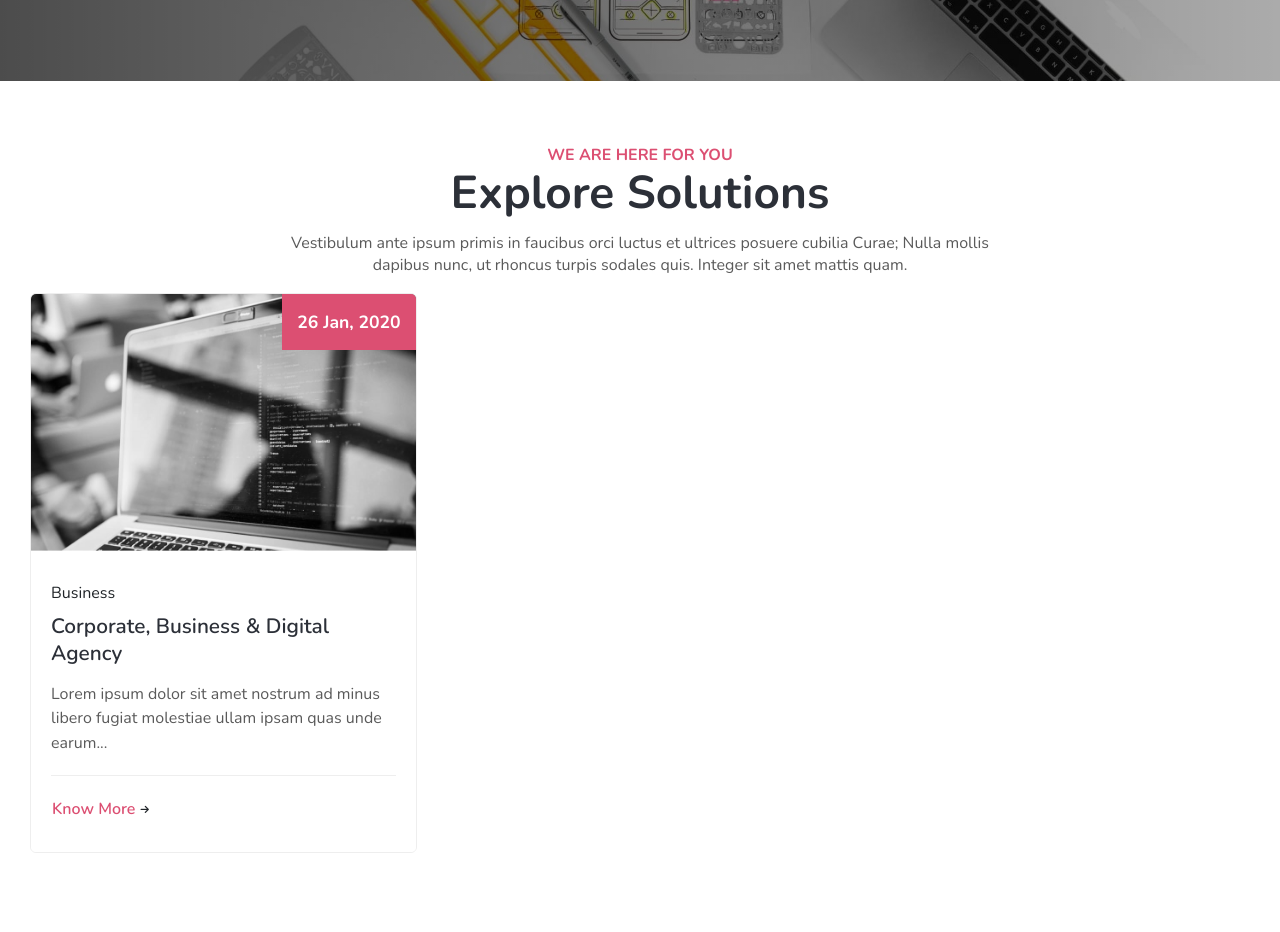
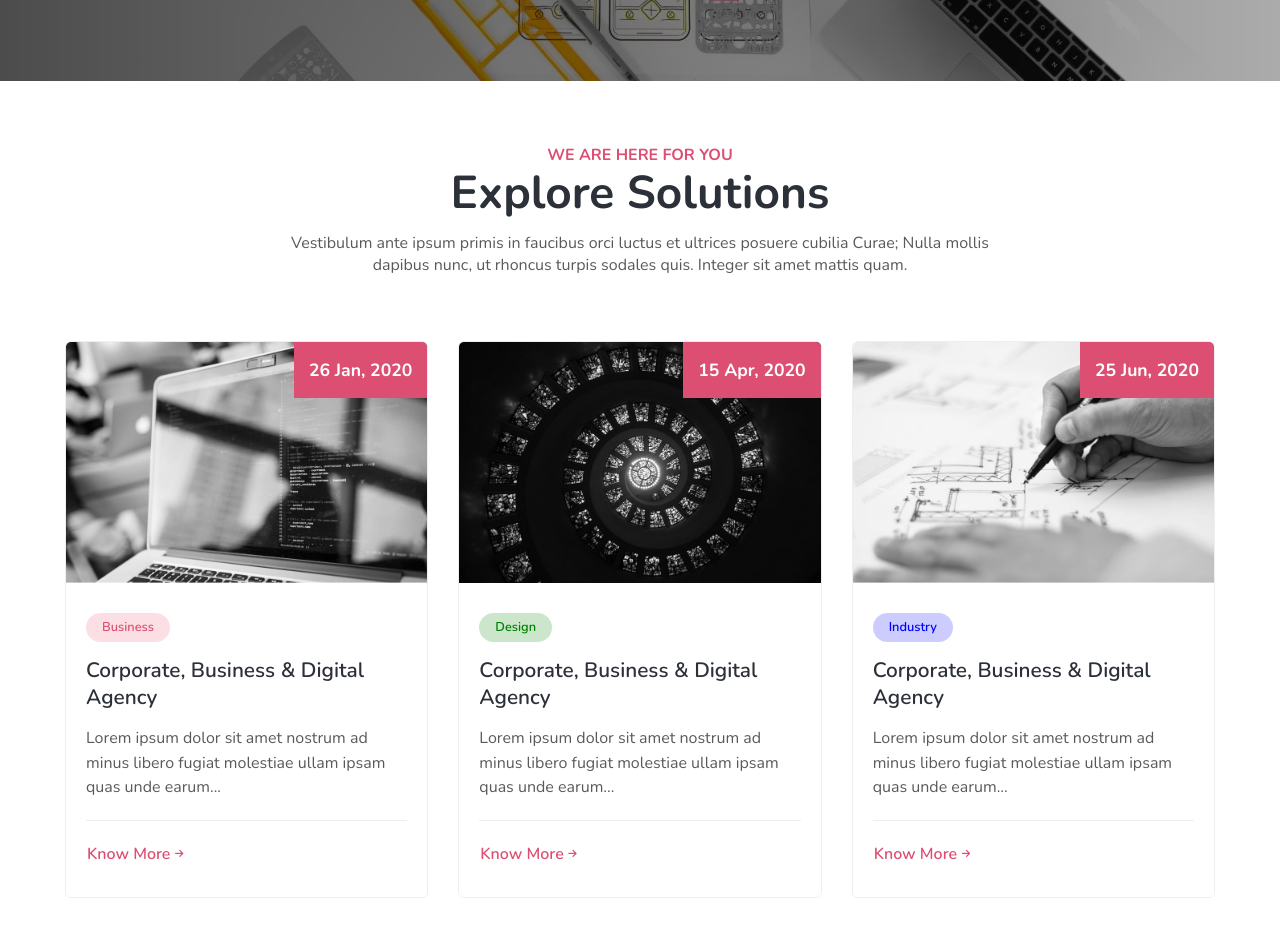
Before and after one commit to huypham0808/BC50_CapStone-Project_MASTERWORK, a plain HTML site: page index.html in a window 1280 px wide. Shown: the part 700-1632 px from the top of the page. Drawn offline with nearby package versions, Linux system fonts and the light colour scheme; a script that the page names is missing.

Commit message:
counter and introduce by minhchau

```diff
--- a/css/style.css
+++ b/css/style.css
@@ -25,6 +25,44 @@
     font-size: 1rem;
     line-height: 22.5px;
     font-weight: 400;
+}
+/* CONTAINER  */
+@media (min-width: 576px){
+    .container{
+        max-width: 100%;
+    padding-right: 30px;
+    padding-left: 30px;
+    margin-right: auto;
+    margin-left: auto;
+    }
+}
+@media (min-width: 768px){
+    .container {
+        max-width: 100%;
+        padding-right: 25px;
+        padding-left: 25px;
+        margin-right: auto;
+        margin-left: auto;
+    }}
+@media (min-width: 992px){
+    .container {
+        max-width: 100%;
+        padding-right: 25px;
+        padding-left: 25px;
+        margin-right: auto;
+        margin-left: auto;
+    }}
+@media (min-width: 1200px){
+.container {
+    max-width: 100%;
+    padding-right: 25px;
+    padding-left: 25px;
+    margin-right: auto;
+    margin-left: auto;
+}}
+@media (min-width: 1280px)  {
+    .container{
+    max-width: 1200px;}
 }
 
 /* <!-- 1.HEADER --> */
@@ -78,10 +116,7 @@
     margin-bottom: 0;
 }
 
-@media (min-width: 1280px)  {
-    .container{
-    max-width: 1200px;}
-}
+
 @media (max-width: 992px){
     .counter__content .counter__item h5 {
     font-size: 1.1rem;
@@ -97,6 +132,7 @@
     font-size: 2.5rem;
     line-height: 50px;
 }}
+
 /* <!-- 6.INTRODUCE --> */
 .introduce{
     position: relative;
@@ -143,15 +179,7 @@
     line-height: 24.5px;
 }
 
-@media (min-width: 576px){
-    .container{
-        max-width: 100%;
-    padding-right: 30px;
-    padding-left: 30px;
-    margin-right: auto;
-    margin-left: auto;
-    }
-}
+
  @media (max-width: 800px){
 
 .introduce__text a.btn{
@@ -229,6 +257,9 @@
     margin-bottom: 0;
 
 }
+.solution__item:hover h4 a{
+    color: #dc4f72;
+}
 .solution__text h4 a{
     font-size: 1.3rem;
     line-height: 27px;
@@ -246,16 +277,11 @@
     padding-bottom: 20px;
     margin-bottom: 20px;
 }
-.solution__item:hover  i{
-    transform: translateX(3px);
-    transition: all 0.3 ease-in;
+.solution__item:hover  span{
+    right: -16px;
+    transition: 0.3s ease-in;
 }
-.solution__text  i{
-    transform: translateX(0);
-    font-size: 60%;
-    vertical-align: middle;
-    transition: all 0.3 ease-in;
-}
+
 .solution__text a.btn__text{
     padding: 0;
     color: #dc4f72;
@@ -265,7 +291,58 @@
     display: inline-block;
     font-size: 1rem;
     font-weight: 600;
+    position: relative;
 }
+.solution__text  span{
+    font-size: 60%;
+    vertical-align: middle;
+    padding-left: 0px;
+    position: absolute;
+    right: -13px;
+    top: 7.5px;
+    transition: all 0.3 ease-in;
+}
+.solution__text  label{
+    padding: 5px 16px;
+    display: inline-block;
+    border-radius: 25px;
+    font-size: 0.8rem;
+    font-weight: 600;
+    margin-bottom: 15px;
+
+}
+.solution__text  label.red{
+    color: #dc4f72;
+    background: rgba(238, 97, 120, 0.2);
+}
+.solution__text  label.green{
+    color: #008000;
+    background: rgba(0, 128, 0, 0.2);
+}
+.solution__text  label.blue{
+    color: #0000ff;
+    background: rgba(0, 0, 255, 0.2);
+}
+
+@media (max-width: 800px){
+.solution__content h3 {
+    font-size: 2.5rem;
+    line-height: 50px;
+}}
+@media (max-width: 667px){
+    .solution__content h3 {
+        font-size: 2rem ;
+        line-height: 42px;
+    }}
+    @media (max-width: 768px){
+.solution__text h4 a {
+    font-size: 1.25rem;
+    line-height: 25px;
+}}
+@media (max-width: 568px){
+    .solution__text  p {
+       margin-top: 12px;
+    }}
 /* <!-- 8.QUESTION & ANSWER --> */
 
 
--- a/index.html
+++ b/index.html
@@ -88,32 +88,68 @@
                 <div class="title">
                     <h6>WE ARE HERE FOR YOU</h6>
                     <h3>Explore Solutions</h3>
-                    <p>Vestibulum ante ipsum primis in faucibus orci luctus et ultrices posuere cubilia Curae; Nulla mollis dapibus nunc, ut rhoncus turpis sodales quis. Integer sit amet mattis quam.</p>
+                    <p class="my-3">Vestibulum ante ipsum primis in faucibus orci luctus et ultrices posuere cubilia Curae; Nulla mollis dapibus nunc, ut rhoncus turpis sodales quis. Integer sit amet mattis quam.</p>
                 </div>
             </div>
             <div class="solution__grip">
             <div class="row">
-                <div class="col">
+                <div class="col-lg-4 col-md-6 mt-5">
                     <div class="solution__item">
                         <a href="#">
                             <img src="./images/b1.jpg" alt="b1">
                             <p class="date">26 Jan, 2020</p>
                         </a>
                         <div class="solution__text">
-                            <label>Business</label>
+                            <label class="red">Business</label>
                             <h4>
                                 <a href="#">Corporate, Business & Digital Agency</a>
                             </h4>
                             <p>Lorem ipsum dolor sit amet nostrum ad minus libero fugiat molestiae ullam ipsam quas unde earum...</p>
-                            <a href="#" class="btn btn__text">Know More </a>
-                                <i class="fa fa-arrow-right"></i>
-
+                            <a href="#" class="btn btn__text">Know More
+                                <span class="fa fa-arrow-right"></span>
+                            </a>
                         </div>
 
                     </div>
                 </div>
-                <div class="col"></div>
-                <div class="col"></div>
+                <div class="col-lg-4 col-md-6 mt-5">
+                     <div class="solution__item">
+                        <a href="#">
+                            <img src="./images/b7.jpg" alt="b1">
+                            <p class="date">15 Apr, 2020</p>
+                        </a>
+                        <div class="solution__text">
+                            <label class="green">Design</label>
+                            <h4>
+                                <a href="#">Corporate, Business & Digital Agency</a>
+                            </h4>
+                            <p>Lorem ipsum dolor sit amet nostrum ad minus libero fugiat molestiae ullam ipsam quas unde earum...</p>
+                            <a href="#" class="btn btn__text">Know More
+                                <span class="fa fa-arrow-right"></span>
+                            </a>
+                        </div>
+
+                    </div>
+                </div>
+                <div class="col-lg-4 col-md-6 mt-5 offset-md-3 offset-lg-0">
+                     <div class="solution__item">
+                        <a href="#">
+                            <img src="./images/b3.jpg" alt="b1">
+                            <p class="date">25 Jun, 2020</p>
+                        </a>
+                        <div class="solution__text">
+                            <label class="blue">Industry</label>
+                            <h4>
+                                <a href="#">Corporate, Business & Digital Agency</a>
+                            </h4>
+                            <p>Lorem ipsum dolor sit amet nostrum ad minus libero fugiat molestiae ullam ipsam quas unde earum...</p>
+                            <a href="#" class="btn btn__text">Know More
+                                <span class="fa fa-arrow-right"></span>
+                            </a>
+                        </div>
+
+                    </div>
+                </div>
             </div>
             </div>
         </div>
```
